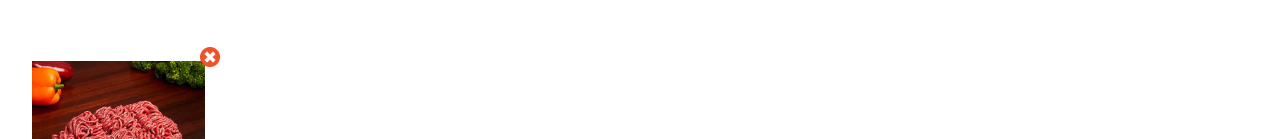
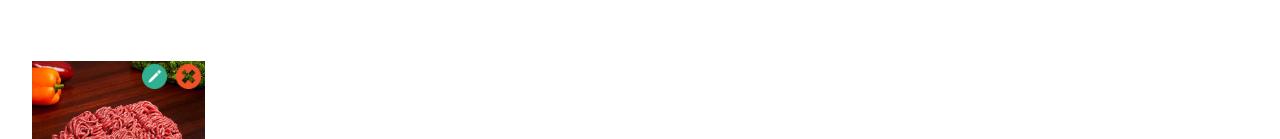
Before and after one commit to slipsark/AluraGeek, a plain HTML site: page static/Inventario/index.html in a window 1280 px wide. Shown: the part 164-303 px from the top of the page. Drawn offline with Linux system fonts and the light colour scheme.

Commit message:
Actualizado card de inventario

```diff
--- a/assets/css/Inventario/inventario-produsctos/producto-card.css
+++ b/assets/css/Inventario/inventario-produsctos/producto-card.css
@@ -1,13 +1,46 @@
 .producto__card {
   position: relative;
+}
+.card__accion {
+  position: absolute;
+  top: .2rem;
+
+  width: 25px;
+  height: 25px;
+}
+.eliminar {
+  background-image: url(../../../img/cancel.png);
+  background-position: center;
+  background-size: cover;
+  background-repeat: no-repeat;
+  background-color: transparent;
+  border: none;
+
+  right: .3rem;
+
   cursor: pointer;
 }
+.editar {
+  background-image: url(../../../img/editar.png);
+  background-position: center;
+  background-size: cover;
+  background-repeat: no-repeat;
 
-.eliminar {
+  right: 2.4rem;
+}
+.eliminar:hover::after {
+  content: "Eliminar";
+  font-family: var(--contenido);
+  font-size: 1rem;
+
   position: absolute;
-  top: -.9rem;
-  right: -.9rem;
+  top: -1.4rem;
+}
+.editar:hover::after {
+  content: "Editar";
+  font-family: var(--contenido);
+  font-size: 1rem;
 
-  width: 20px;
-  height: 20px;
+  position: absolute;
+  top: -1.3rem;
 }
--- a/static/Inventario/index.html
+++ b/static/Inventario/index.html
@@ -54,7 +54,8 @@
         <span class="card__descripcion">Carne molida</span>
         <span class="card__precio">$ 10</span>
         <span class="id">1</span>
-        <img src="../../assets/img/cancel.png" alt="Borrar" class="eliminar">
+        <button class="eliminar card__accion"></button>
+        <a href="../Editar-producto/index.html" class="editar card__accion"></a>
       </div>
 
     </div>
```
Also changed, not shown: assets/img/editar.png (added).
